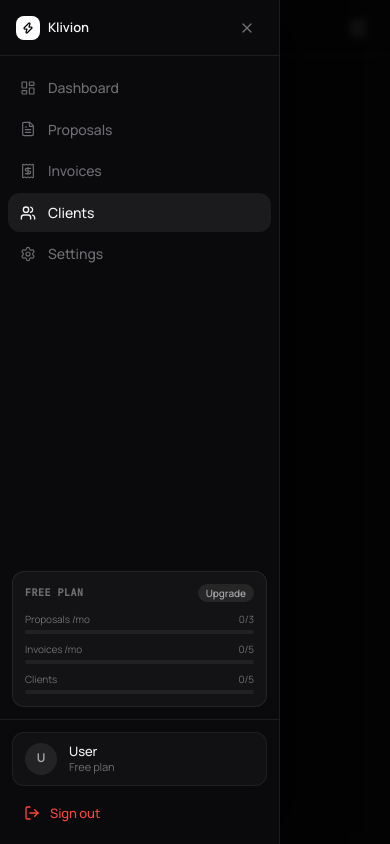
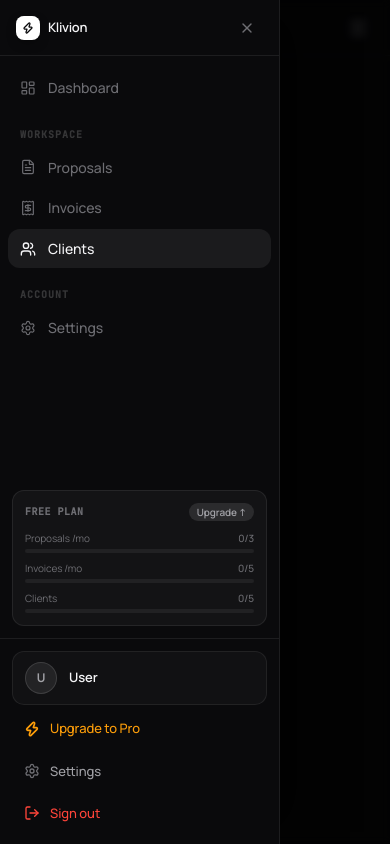
Before and after one commit to KrishnaThakur10/klivion, a Next.js app: page /dashboard/clients in a window 390 px wide. Both pictures are taken after a click on the button 358 px from the left and 27 px from the top of the page. Built offline with nearby package versions, Linux system fonts and the light colour scheme; no server answers; the database is empty.

Commit message:
fix: fix the mobile sidebar

```diff
--- a/components/mobile-sidebar.tsx
+++ b/components/mobile-sidebar.tsx
@@ -8,13 +8,25 @@
   Users, Settings, Menu, X, Zap, LogOut
 } from "lucide-react"
 import { PLANS } from "@/lib/plans"
+import { UpgradeModal } from "@/components/upgrade-modal"
 
-const navItems = [
-  { label: "Dashboard", href: "/dashboard", icon: LayoutDashboard },
+const navSections = [
+  {
+    label: null,
+    items: [{ label: "Dashboard", href: "/dashboard", icon: LayoutDashboard }],
+  },
+  {
+    label: "Workspace",
+    items: [
       { label: "Proposals", href: "/dashboard/proposals", icon: FileText },
-  { label: "Invoices", href: "/dashboard/invoices", icon: Receipt },
-  { label: "Clients", href: "/dashboard/clients", icon: Users },
-  { label: "Settings", href: "/dashboard/settings", icon: Settings },
+      { label: "Invoices",  href: "/dashboard/invoices",  icon: Receipt },
+      { label: "Clients",   href: "/dashboard/clients",   icon: Users },
+    ],
+  },
+  {
+    label: "Account",
+    items: [{ label: "Settings", href: "/dashboard/settings", icon: Settings }],
+  },
 ]
 
 export function MobileSidebar({
@@ -31,6 +43,7 @@
   counts?: { proposals: number; invoices: number; clients: number }
 }) {
   const [open, setOpen] = useState(false)
+  const [showUpgrade, setShowUpgrade] = useState(false)
   const pathname = usePathname()
   const isPro = plan === "pro"
   const freeLimits = PLANS.free.limits
@@ -43,19 +56,39 @@
     })
   }
 
+  function openUpgrade() {
+    setOpen(false)
+    setShowUpgrade(true)
+  }
+
   return (
     <>
+      {/* Upgrade modal — outside the drawer to avoid stacking context issues */}
+      {showUpgrade && (
+        <UpgradeModal
+          onClose={() => setShowUpgrade(false)}
+          reason="Unlock unlimited proposals, invoices, clients, online payments, and AI generation."
+        />
+      )}
+
       {/* Top bar */}
       <div
-        className="h-14 flex items-center justify-between px-4"
+        className="h-14 flex items-center justify-between px-4 shrink-0"
         style={{ borderBottom: "0.5px solid rgba(255,255,255,0.08)", background: "#0a0a0c" }}
       >
         <Link href="/" className="flex items-center gap-2">
-          <div className="w-6 h-6 rounded-lg flex items-center justify-center"
-            style={{ background: "#ffffff" }}>
+          <div
+            className="w-6 h-6 rounded-lg flex items-center justify-center shrink-0"
+            style={{
+              background: "#ffffff",
+              boxShadow: "inset 0 1px 0 rgba(255,255,255,0.4), 0 4px 12px -4px rgba(0,0,0,0.6)",
+            }}
+          >
             <Zap className="w-3 h-3" style={{ color: "#0a0a0c" }} strokeWidth={2.5} />
           </div>
-          <span className="text-[13px] font-semibold" style={{ color: "#f5f5f7" }}>Klivion</span>
+          <span className="text-[13px] font-semibold tracking-tight" style={{ color: "#f5f5f7" }}>
+            Klivion
+          </span>
         </Link>
         <button
           onClick={() => setOpen(true)}
@@ -66,22 +99,23 @@
         </button>
       </div>
 
-      {/* Overlay */}
+      {/* Backdrop overlay */}
       {open && (
         <div
           className="fixed inset-0 z-40"
-          style={{ background: "rgba(0,0,0,0.65)", backdropFilter: "blur(4px)" }}
+          style={{ background: "rgba(0,0,0,0.7)", backdropFilter: "blur(4px)" }}
           onClick={() => setOpen(false)}
         />
       )}
 
       {/* Drawer */}
       <div
-        className="fixed top-0 left-0 h-full z-50 flex flex-col w-[280px] transition-transform duration-300"
+        className="fixed top-0 left-0 h-full z-50 flex flex-col w-[280px]"
         style={{
           background: "#0a0a0c",
           borderRight: "0.5px solid rgba(255,255,255,0.08)",
           transform: open ? "translateX(0)" : "translateX(-100%)",
+          transition: "transform 0.25s cubic-bezier(0.32,0.72,0,1)",
           boxShadow: open ? "24px 0 48px -12px rgba(0,0,0,0.8)" : "none",
         }}
       >
@@ -91,15 +125,22 @@
           style={{ borderBottom: "0.5px solid rgba(255,255,255,0.08)" }}
         >
           <Link href="/" onClick={() => setOpen(false)} className="flex items-center gap-2">
-            <div className="w-6 h-6 rounded-lg flex items-center justify-center"
-              style={{ background: "#ffffff" }}>
+            <div
+              className="w-6 h-6 rounded-lg flex items-center justify-center shrink-0"
+              style={{
+                background: "#ffffff",
+                boxShadow: "inset 0 1px 0 rgba(255,255,255,0.4), 0 4px 12px -4px rgba(0,0,0,0.6)",
+              }}
+            >
               <Zap className="w-3 h-3" style={{ color: "#0a0a0c" }} strokeWidth={2.5} />
             </div>
-            <span className="text-[13px] font-semibold" style={{ color: "#f5f5f7" }}>Klivion</span>
+            <span className="text-[13px] font-semibold tracking-tight" style={{ color: "#f5f5f7" }}>
+              Klivion
+            </span>
           </Link>
           <button
             onClick={() => setOpen(false)}
-            className="w-8 h-8 flex items-center justify-center rounded-lg hover:bg-[rgba(255,255,255,0.06)]"
+            className="w-8 h-8 flex items-center justify-center rounded-lg transition-colors hover:bg-[rgba(255,255,255,0.06)]"
             style={{ color: "#6e6e73" }}
           >
             <X className="w-4 h-4" />
@@ -107,8 +148,20 @@
         </div>
 
         {/* Nav */}
-        <nav className="flex-1 px-2 py-3 space-y-0.5 overflow-y-auto">
-          {navItems.map((item) => {
+        <nav className="flex-1 px-2 py-3 overflow-y-auto">
+          <div className="space-y-5">
+            {navSections.map((section, i) => (
+              <div key={i}>
+                {section.label && (
+                  <p
+                    className="px-3 mb-1.5 text-[10px] font-semibold tracking-[0.1em] uppercase select-none"
+                    style={{ color: "rgba(255,255,255,0.18)", fontFamily: "var(--font-mono)" }}
+                  >
+                    {section.label}
+                  </p>
+                )}
+                <div className="space-y-px">
+                  {section.items.map((item) => {
                     const Icon = item.icon
                     const isActive = pathname === item.href
                     return (
@@ -116,7 +169,7 @@
                         key={item.href}
                         href={item.href}
                         onClick={() => setOpen(false)}
-                className="flex items-center gap-3 px-3 py-2.5 rounded-xl text-[14px] font-medium transition-all"
+                        className="flex items-center gap-3 px-3 py-2.5 rounded-xl text-[14px] font-medium transition-all duration-150"
                         style={
                           isActive
                             ? { background: "rgba(255,255,255,0.07)", color: "#f5f5f7" }
@@ -128,6 +181,10 @@
                       </Link>
                     )
                   })}
+                </div>
+              </div>
+            ))}
+          </div>
         </nav>
 
         {/* Plan section */}
@@ -137,10 +194,10 @@
               className="rounded-xl px-3 py-2.5 flex items-center gap-2"
               style={{ background: "var(--inset-fill)", border: "0.5px solid var(--hairline)" }}
             >
-              <Zap className="w-3.5 h-3.5 shrink-0" style={{ color: "var(--status-warning)" }} />
+              <Zap className="w-3.5 h-3.5 shrink-0" style={{ color: "var(--status-warning)" }} strokeWidth={2.5} />
               <div>
                 <p className="text-[11px] font-semibold" style={{ color: "var(--text-2)" }}>Pro Plan</p>
-                <p className="text-[10px]" style={{ color: "var(--text-3)" }}>Increased limits active</p>
+                <p className="text-[10px]" style={{ color: "var(--text-3)" }}>All features unlocked</p>
               </div>
             </div>
           ) : (
@@ -149,58 +206,73 @@
               style={{ background: "var(--inset-fill)", border: "0.5px solid var(--hairline)" }}
             >
               <div className="flex items-center justify-between mb-2.5">
-                <p className="text-[10px] font-semibold uppercase tracking-wider"
-                  style={{ color: "var(--text-3)", fontFamily: "var(--font-mono)" }}>
+                <p
+                  className="text-[10px] font-semibold uppercase tracking-wider"
+                  style={{ color: "var(--text-3)", fontFamily: "var(--font-mono)" }}
+                >
                   Free Plan
                 </p>
-                <Link
-                  href="/dashboard/settings?upgrade=true"
-                  onClick={() => setOpen(false)}
-                  className="text-[10px] font-semibold px-2 py-0.5 rounded-full"
-                  style={{ background: "rgba(255,255,255,0.08)", color: "var(--text-2)" }}
+                <button
+                  onClick={openUpgrade}
+                  className="text-[10px] font-semibold px-2 py-0.5 rounded-full transition-all duration-150 hover:opacity-80 active:scale-95"
+                  style={{ background: "rgba(255,255,255,0.10)", color: "var(--text-2)" }}
                 >
-                  Upgrade
-                </Link>
+                  Upgrade ↑
+                </button>
               </div>
+
               {[
                 { label: "Proposals", used: counts.proposals, limit: freeLimits.proposalsPerMonth, monthly: true },
-                { label: "Invoices",  used: counts.invoices,  limit: freeLimits.invoicesPerMonth, monthly: true },
-                { label: "Clients",   used: counts.clients,   limit: freeLimits.clientsTotal, monthly: false },
-              ].map(item => (
+                { label: "Invoices",  used: counts.invoices,  limit: freeLimits.invoicesPerMonth,  monthly: true },
+                { label: "Clients",   used: counts.clients,   limit: freeLimits.clientsTotal,       monthly: false },
+              ].map(item => {
+                const pct = Math.min((item.used / item.limit) * 100, 100)
+                const isAtLimit = item.used >= item.limit
+                return (
                   <div key={item.label} className="mb-2 last:mb-0">
                     <div className="flex justify-between mb-1">
                       <span className="text-[10px]" style={{ color: "var(--text-3)" }}>
                         {item.label}{item.monthly ? " /mo" : ""}
                       </span>
-                    <span className="text-[10px]"
-                      style={{ color: item.used >= item.limit ? "var(--status-error)" : "var(--text-3)" }}>
+                      <span
+                        className="text-[10px] font-medium"
+                        style={{ color: isAtLimit ? "var(--status-error)" : "var(--text-3)" }}
+                      >
                         {item.used}/{item.limit}
                       </span>
                     </div>
                     <div className="h-1 rounded-full overflow-hidden" style={{ background: "rgba(255,255,255,0.06)" }}>
                       <div
-                      className="h-full rounded-full transition-all"
+                        className="h-full rounded-full transition-all duration-500"
                         style={{
-                        width: `${Math.min((item.used / item.limit) * 100, 100)}%`,
-                        background: item.used >= item.limit ? "var(--status-error)" : "rgba(255,255,255,0.3)",
+                          width: `${pct}%`,
+                          background: isAtLimit
+                            ? "var(--status-error)"
+                            : pct > 70
+                            ? "var(--status-warning)"
+                            : "rgba(255,255,255,0.28)",
                         }}
                       />
                     </div>
                   </div>
-              ))}
+                )
+              })}
             </div>
           )}
         </div>
 
-        {/* User + Logout */}
+        {/* User + actions footer */}
         <div
-          className="px-3 py-3 shrink-0"
+          className="px-3 py-3 shrink-0 space-y-1"
           style={{ borderTop: "0.5px solid rgba(255,255,255,0.08)" }}
         >
-          {/* User row */}
+          {/* User card */}
           <div
-            className="flex items-center gap-3 px-3 py-2.5 rounded-xl mb-2"
-            style={{ background: "rgba(255,255,255,0.03)", border: "0.5px solid rgba(255,255,255,0.06)" }}
+            className="flex items-center gap-3 px-3 py-2.5 rounded-xl"
+            style={{
+              background: "rgba(255,255,255,0.03)",
+              border: "0.5px solid rgba(255,255,255,0.07)",
+            }}
           >
             {userImage ? (
               <img
@@ -212,29 +284,53 @@
             ) : (
               <div
                 className="w-8 h-8 rounded-full flex items-center justify-center text-[12px] font-bold shrink-0"
-                style={{ background: "rgba(255,255,255,0.08)", color: "#a1a1a6" }}
+                style={{
+                  background: "rgba(255,255,255,0.08)",
+                  color: "#a1a1a6",
+                  border: "0.5px solid rgba(255,255,255,0.12)",
+                }}
               >
                 {userName.charAt(0).toUpperCase()}
               </div>
             )}
             <div className="flex-1 min-w-0">
-              <p className="text-[13px] font-medium truncate leading-tight" style={{ color: "#f5f5f7" }}>
+              <p className="text-[13px] font-semibold truncate leading-tight" style={{ color: "#f5f5f7" }}>
                 {userName}
               </p>
-              <p className="text-[11px] truncate" style={{ color: "#6e6e73" }}>
-                {isPro ? "Pro plan" : "Free plan"}
+              <p className="text-[11px] truncate mt-0.5" style={{ color: "#6e6e73" }}>
+                {userEmail}
               </p>
             </div>
           </div>
+
+          {/* Upgrade button — free users only */}
+          {!isPro && (
+            <button
+              onClick={openUpgrade}
+              className="flex items-center gap-2.5 w-full px-3 py-2.5 rounded-xl transition-colors hover:bg-[rgba(255,255,255,0.05)] text-left"
+            >
+              <Zap className="w-4 h-4 shrink-0" style={{ color: "var(--status-warning)" }} strokeWidth={2.5} />
+              <span className="text-[13px] font-medium" style={{ color: "var(--status-warning)" }}>
+                Upgrade to Pro
+              </span>
+            </button>
+          )}
+
+          {/* Settings */}
+          <Link
+            href="/dashboard/settings"
+            onClick={() => setOpen(false)}
+            className="flex items-center gap-2.5 w-full px-3 py-2.5 rounded-xl transition-colors hover:bg-[rgba(255,255,255,0.05)]"
+          >
+            <Settings className="w-4 h-4 shrink-0" style={{ color: "#6e6e73" }} />
+            <span className="text-[13px] font-medium" style={{ color: "#a1a1a6" }}>Settings</span>
+          </Link>
 
           {/* Sign out */}
           <button
             onClick={handleLogout}
             disabled={isPending}
-            className="flex items-center gap-2.5 w-full px-3 py-2.5 rounded-xl transition-colors"
-            style={{ opacity: isPending ? 0.5 : 1 }}
-            onMouseEnter={e => (e.currentTarget.style.background = "rgba(255,69,58,0.08)")}
-            onMouseLeave={e => (e.currentTarget.style.background = "transparent")}
+            className="flex items-center gap-2.5 w-full px-3 py-2.5 rounded-xl transition-colors hover:bg-[rgba(255,69,58,0.08)] text-left disabled:opacity-50"
           >
             <LogOut className="w-4 h-4 shrink-0" style={{ color: "#ff453a" }} />
             <span className="text-[13px] font-medium" style={{ color: "#ff453a" }}>
```
Lines whose indentation alone changed are shown as unchanged.
